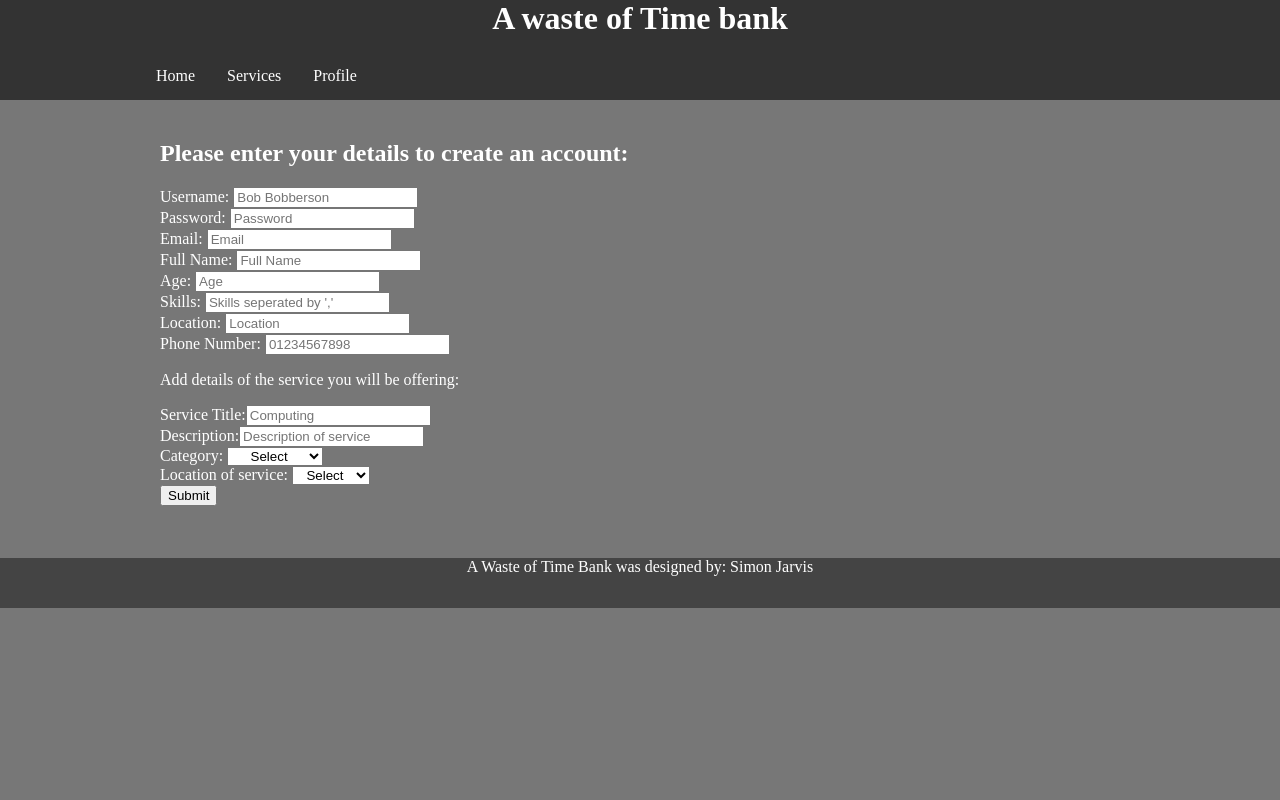
After one commit to nomissivraj/timebank, a PHP site: page /create.php in a window 1280 px wide. The commit adds this page. Run offline with PHP 8.4, Linux system fonts and the light colour scheme.

```diff
--- /dev/null
+++ b/create.php
@@ -0,0 +1,52 @@
+<html>
+    <head>
+        <title></title>
+        <link rel="stylesheet" href="style.css">
+    </head>
+    <body>
+        <?php require 'header.php'; ?>
+
+
+        <div id="main_wrap">
+            <div id="page">
+                <div class="single">
+                    <h2>Please enter your details to create an account:</h2>
+                    <form action="create_account.php" method="post">
+
+                        <!-- Ask user for their account details -->
+                        Username: <input type="text" name="user" value="" placeholder="Bob Bobberson" maxlength="20"><br>
+                        Password: <input type="text" name="pass" value="" placeholder="Password" maxlength="20"><br>
+                        Email: <input type="text" name="email" value="" placeholder="Email" maxlength="100"><br>
+                        Full Name: <input type="text" name="name" value="" placeholder="Full Name" maxlength="100"><br>
+                        Age: <input type="number" name="age" value="" placeholder="Age" max="200"><br>
+                        Skills: <input type="text-field" name="skills" value="" placeholder="Skills seperated by ','" maxlength="500"><br>
+                        Location: <input type="text" name="locale" value="" placeholder="Location"><br>
+                        Phone Number: <input type="text" name="phone" value="" placeholder="01234567898"><br>
+
+                        <!-- Also ask for service details -->
+                        <p>Add details of the service you will be offering:</p>
+                        Service Title:<input type="text" name="service" value="" placeholder="Computing"><br>
+                        Description:<input type="text-field" name="service_desc" value="" placeholder="Description of service"><br>
+                        Category:   <select name="category">
+                                        <option selected disabled>Select</option>
+                                        <option>Computing</option>
+                                        <option>House Work</option>
+                                        <option>Yard Work</option>
+                                    </select><br>
+                        Location of service: <select name="servicelocale">
+                                                <option selected disabled>Select</option>
+                                                <option>Plymouth</option>
+                                                <option>Norfolk</option>
+                                                <option>Essex</option>
+                                            </select><br>
+                        <input type="submit" value="Submit">
+                    </form>
+                </div>
+                <div id="service_list">
+                </div>
+            </div>
+        </div>
+
+        <?php include 'footer.php'; ?>
+    </body>
+</html>
--- a/footer.php
+++ b/footer.php
@@ -1,5 +1,5 @@
 <div id="footer_wrap">
     <div id="footer">
-        <p>Timebank was designed by: Simon Jarvis</p>
+        <p>A Waste of Time Bank was designed by: Simon Jarvis</p>
     </div>
 </div>
--- a/header.php
+++ b/header.php
@@ -1,5 +1,14 @@
 <div id="banner_wrap">
     <div id="banner">
-        <h1>Timebank Site</h1>
+        <h1>A waste of Time bank</h1>
+    </div>
+    <div id="nav_wrap">
+        <div id="nav">
+            <ul>
+                <li><a href="index.php">Home</a></li>
+                <li><a href="#services">Services</a></li>
+                <li><a href="#Profile">Profile</a></li>
+            </ul>
+        </div>
     </div>
 </div>
--- a/style.css
+++ b/style.css
@@ -1,11 +1,43 @@
 body {
+    color:#fff;
     margin:0;
     background-color: #777;
 }
 
+ul {
+    list-style-type: none;
+    margin: 0;
+    padding: 0;
+    overflow: hidden;
+    background-color: #333;
+}
+
+li {
+    float: left;
+}
+
+li a {
+    display: block;
+    color: white;
+    text-align: center;
+    padding: 14px 16px;
+    text-decoration: none;
+}
+
+li a:hover:not(.active) {
+    background-color: #111;
+}
+
+.active {
+    background-color: #4CAF50;
+}
+
+p {
+    color: #fff;
+}
+
 select {
     text-align: center;
-    height: 50px;
 }
 
 #clear {
@@ -24,6 +56,16 @@ select {
     margin: 0 auto;
     width:1000px;
     text-align: center;
+}
+
+#nav_wrap {
+    margin-top:-5px;
+    width: 100%;
+}
+
+#nav {
+    margin:0 auto;
+    width:1000px;
 }
 
 #main_wrap {
```
Also changed, not shown: create_account.php (added, +71 -0 lines), index.php (+4 -4 lines).
